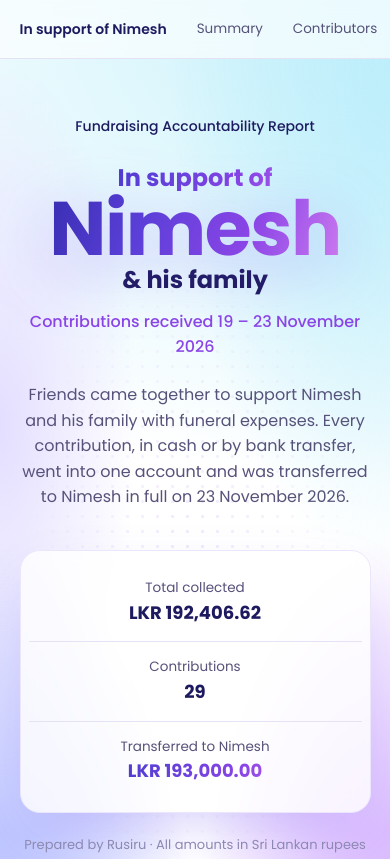
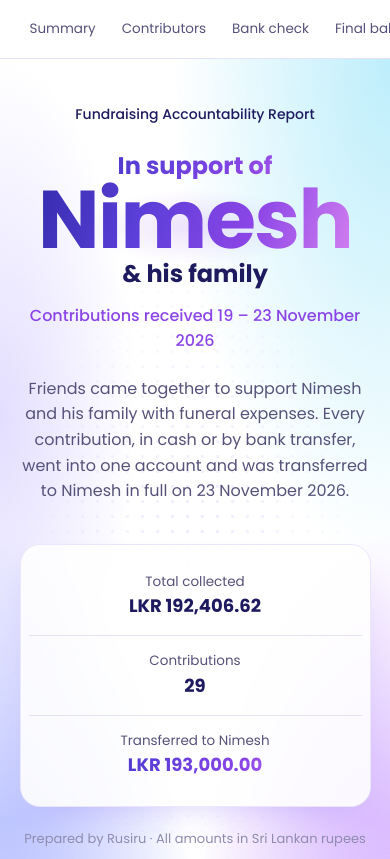
Before and after one commit to GodRussa/nimesh-fundraiser, a plain HTML site: page index.html in a window 390 px wide. Shown: the top 859 px of the page. Drawn offline with Linux system fonts and the light colour scheme.

Commit message:
Make the page smoother and better on phones
Remove live blur and drop-shadow filters, paint the background once on a
fixed layer, limit hover effects to devices that hover, and tighten the
phone layout.

Co-Authored-By: Claude Opus 5.5 <noreply@anthropic.com>
Claude-Session: https://claude.ai/code/session_01D5GzjRj3CAbFNvZNSkeDrA

```diff
--- a/index.html
+++ b/index.html
@@ -6,7 +6,7 @@
 <title>In support of Nimesh</title>
 <link rel="preconnect" href="https://fonts.googleapis.com">
 <link rel="preconnect" href="https://fonts.gstatic.com" crossorigin>
-<link href="https://fonts.googleapis.com/css2?family=Poppins:ital,wght@0,400;0,500;0,600;0,700;1,400&display=swap" rel="stylesheet">
+<link href="https://fonts.googleapis.com/css2?family=Poppins:ital,wght@0,400;0,500;0,700;1,400&display=swap" rel="stylesheet">
 <style>
 /* VOICE   calm, warm, honest — an accountability report for friends, not a campaign
    IDEA    the printed report brought to life: one account, every rupee traced in and out
@@ -15,22 +15,19 @@
    LAYOUT  hero with the total, then summary, contributors, reconciliation, final balance */
 :root{color-scheme:light;
   --bg:#ffffff;--ink:#1e1a5f;--body:#56527a;--mute:#8f8cb0;--line:#e6e2f5;
-  --card:rgba(255,255,255,.8);--cardline:#ebe6fb;--tint:#f1ecff;
+  --card:rgba(255,255,255,.88);--cardline:#ebe6fb;--tint:#f1ecff;
   --purple:#8b45e6;--indigo:#3b3db8;--pink:#d77cf2;--g1:#2f2aa8;
-  --glow:0 24px 60px -24px rgba(108,78,240,.35);
+  --glow:0 14px 34px -18px rgba(108,78,240,.32);
 }
 :root[data-theme=light],:root[data-theme=dark]{color-scheme:light}
 *{box-sizing:border-box;min-width:0}
 html{scroll-behavior:smooth;scroll-padding-top:76px;background:#fff}
-body{margin:0;color:var(--ink);font:16px/1.6 Poppins,system-ui,sans-serif;overflow-x:clip;
-  background:
-   radial-gradient(900px 700px at 100% 0%,#c6f1fb 0%,rgba(198,241,251,0) 70%),
-   radial-gradient(800px 800px at 0% 26%,#e3deff 0%,rgba(227,222,255,0) 70%),
-   radial-gradient(900px 700px at 100% 46%,#ead9ff 0%,rgba(234,217,255,0) 70%),
-   radial-gradient(800px 700px at 0% 66%,#d6dcff 0%,rgba(214,220,255,0) 70%),
-   radial-gradient(900px 800px at 100% 86%,#d8bbff 0%,rgba(216,187,255,0) 70%),
-   radial-gradient(900px 600px at 0% 100%,#9fa9ff 0%,rgba(159,169,255,0) 70%),
-   #fff}
+body{margin:0;color:var(--ink);font:16px/1.6 Poppins,system-ui,sans-serif;overflow-x:clip;background:#fff;-webkit-tap-highlight-color:transparent;-webkit-text-size-adjust:100%;text-rendering:optimizeSpeed}
+body::before{content:"";position:fixed;inset:0;z-index:-3;pointer-events:none;transform:translateZ(0);will-change:transform;
+  background:radial-gradient(70vmax 55vmax at 100% 0%,#cdf2fb 0%,rgba(205,242,251,0) 70%),
+   radial-gradient(60vmax 50vmax at 0% 45%,#e6e1ff 0%,rgba(230,225,255,0) 70%),
+   radial-gradient(65vmax 55vmax at 0% 100%,#aab3ff 0%,rgba(170,179,255,0) 70%),
+   radial-gradient(65vmax 55vmax at 100% 100%,#d2b0ff 0%,rgba(210,176,255,0) 70%)}
 /* soft halftone texture, as in the printed cover */
 .dots{position:relative}
 .dots::after{content:"";position:absolute;inset:0;z-index:-1;pointer-events:none;
@@ -38,25 +35,25 @@ body{margin:0;color:var(--ink);font:16px/1.6 Poppins,system-ui,sans-serif;overfl
   -webkit-mask-image:radial-gradient(ellipse 60% 55% at 50% 60%,#000 0%,transparent 75%);mask-image:radial-gradient(ellipse 60% 55% at 50% 60%,#000 0%,transparent 75%)}
 .wrap{max-width:1040px;margin:0 auto;padding:0 max(5vw,18px)}
 .grad{background:linear-gradient(110deg,#2f2aa8 0%,#5b3fd8 35%,#8b45e6 65%,#e08af2 100%);-webkit-background-clip:text;background-clip:text;color:transparent}
-nav{position:sticky;top:0;z-index:5;backdrop-filter:blur(14px);-webkit-backdrop-filter:blur(14px);background:rgba(255,255,255,.62);border-bottom:1px solid var(--line)}
+nav{position:sticky;top:0;z-index:5;background:rgba(255,255,255,.93);transform:translateZ(0);border-bottom:1px solid var(--line)}
 nav .wrap{display:flex;gap:6px;align-items:center;overflow-x:auto;padding-block:10px}
 nav b{flex:none;font-weight:600;font-size:14px;margin-right:auto;white-space:nowrap;padding-right:12px}
 nav a{flex:none;color:var(--body);text-decoration:none;font-size:13.5px;padding:8px 12px;border-radius:99px;min-height:36px;display:inline-flex;align-items:center}
-nav a:hover,nav a:focus-visible{background:var(--tint);color:var(--purple);outline:none}
+nav a:focus-visible{background:var(--tint);color:var(--purple);outline:none}
 section{padding:clamp(48px,7vw,88px) 0}
 .pill{display:inline-block;font-size:13px;font-weight:500;color:var(--purple);background:var(--tint);padding:4px 12px;border-radius:99px}
 h1,h2{line-height:1.08;text-wrap:balance;margin:0}
 h2{font-size:clamp(28px,4vw,40px);font-weight:700;margin:14px 0 8px}
 .lede{color:var(--body);max-width:60ch;margin:0}
-.card{background:var(--card);border:1px solid var(--cardline);border-radius:20px;backdrop-filter:blur(8px);-webkit-backdrop-filter:blur(8px);box-shadow:var(--glow)}
+.card{background:var(--card);border:1px solid var(--cardline);border-radius:20px;box-shadow:var(--glow)}
 /* hero */
 .heroband{position:relative;isolation:isolate;padding-bottom:clamp(48px,7vw,90px)}
 .heroband::before{content:"";position:absolute;inset:0 0 -200px 0;z-index:-2;pointer-events:none;background:radial-gradient(80% 70% at 100% 0%,#bdeefb 0%,rgba(191,238,251,0) 70%),radial-gradient(75% 70% at 0% 95%,#8f9cff 0%,rgba(154,166,255,0) 70%),radial-gradient(75% 70% at 100% 95%,#c08cff 0%,rgba(195,145,255,0) 70%),radial-gradient(50% 50% at 0% 35%,#e3deff 0%,rgba(227,222,255,0) 70%);-webkit-mask-image:linear-gradient(#000 74%,transparent);mask-image:linear-gradient(#000 74%,transparent)}
 .hero{text-align:center;padding-top:clamp(56px,10vw,120px)}
 .hero .kicker{font-size:14px;font-weight:500;color:var(--ink)}
-.hero h1{font-weight:700;margin-top:28px}
+.hero h1{font-weight:700;margin-top:28px;background:radial-gradient(45% 40% at 50% 55%,rgba(139,69,230,.16),rgba(139,69,230,0) 70%)}
 .hero h1 .a{display:block;font-size:clamp(24px,3.4vw,34px)}
-.hero h1 .n{filter:drop-shadow(0 14px 34px rgba(110,70,240,.35));display:block;font-size:clamp(76px,15vw,150px);letter-spacing:-.02em;line-height:1}
+.hero h1 .n{display:block;font-size:clamp(76px,15vw,150px);letter-spacing:-.02em;line-height:1}
 .hero h1 .f{display:block;font-size:clamp(24px,3.4vw,34px);color:var(--ink)}
 .hero .dates{color:var(--purple);font-weight:500;margin:16px 0 0}
 .hero p.lede{margin:22px auto 0;max-width:52ch}
@@ -72,12 +69,12 @@ h2{font-size:clamp(28px,4vw,40px);font-weight:700;margin:14px 0 8px}
 .total .u{color:var(--purple);font-weight:500}
 .split{margin-top:30px;padding:22px}
 .bar{display:flex;height:14px;border-radius:99px;overflow:hidden;background:var(--tint)}
-.bar span{display:block;height:100%;transition:filter .2s}
+.bar span{display:block;height:100%;transition:opacity .2s}
 .bar .b{background:linear-gradient(90deg,var(--indigo),var(--purple))}
 .bar .c{background:var(--pink)}
 .legend{display:grid;grid-template-columns:repeat(2,minmax(0,1fr));gap:12px;margin-top:16px}
 .legend button{all:unset;cursor:pointer;padding:14px 16px;border-radius:14px;border:1px solid var(--line);display:grid;gap:2px}
-.legend button:hover,.legend button:focus-visible,.legend button.on{background:var(--tint);border-color:transparent}
+.legend button:focus-visible,.legend button.on{background:var(--tint);border-color:transparent}
 .legend .k{font-size:13.5px;color:var(--body);display:flex;align-items:center;gap:8px}
 .dot{width:9px;height:9px;border-radius:50%;flex:none}
 .legend .v{font-size:clamp(18px,2.4vw,22px);font-weight:700;white-space:nowrap}
@@ -95,7 +92,7 @@ h2{font-size:clamp(28px,4vw,40px);font-weight:700;margin:14px 0 8px}
 .step .d{font-size:13px;color:var(--purple);font-weight:500;display:block;height:20px}
 .step i{display:block;width:16px;height:16px;border-radius:50%;background:#fff;border:3px solid var(--purple);margin:4px 0 14px;transition:transform .2s}
 .step:nth-child(2) i{margin-inline:auto}.step:nth-child(3) i{margin-left:auto}
-.step:hover i,.step:focus-visible i,.step.on i{transform:scale(1.35);background:var(--purple)}
+.step:focus-visible i,.step.on i{transform:scale(1.35);background:var(--purple)}
 .step b{display:block;font-size:15px}.step span.s{font-size:13.5px;color:var(--body)}
 .stepnote{margin:20px 0 0;padding:14px 16px;border-radius:14px;background:var(--tint);color:var(--ink);font-size:14.5px;min-height:52px}
 /* contributors */
@@ -104,9 +101,9 @@ h2{font-size:clamp(28px,4vw,40px);font-weight:700;margin:14px 0 8px}
 .tools input:focus{outline:2px solid var(--purple);outline-offset:1px}
 .count{align-self:center;color:var(--mute);font-size:13.5px}
 .names{display:grid;grid-template-columns:repeat(auto-fill,minmax(230px,1fr));gap:10px;padding:18px;margin:0;list-style:none}
-.names li{display:flex;flex-wrap:wrap;align-items:center;column-gap:10px;row-gap:0;padding:10px 14px;border-radius:12px;font-weight:500;transition:background .2s,transform .2s}
-.names li:hover{background:var(--tint);transform:translateY(-1px)}
-.names li em{white-space:nowrap;font-style:italic;font-weight:400;font-size:13px;color:var(--purple)}
+.names li{display:flex;align-items:center;gap:10px;padding:10px 14px;border-radius:12px;font-weight:500}
+
+.names li em{white-space:nowrap;display:inline-block;font-style:italic;font-weight:400;font-size:13px;color:var(--purple)}
 .names li.hide{display:none}
 .names li.hit{background:var(--tint)}
 .empty{display:none;color:var(--body);padding:8px 18px 18px}
@@ -116,11 +113,11 @@ h2{font-size:clamp(28px,4vw,40px);font-weight:700;margin:14px 0 8px}
 .ledger{margin-top:28px;padding:10px 6px}
 .row{display:grid;grid-template-columns:minmax(0,1.3fr) minmax(0,1.4fr) auto;gap:16px;align-items:center;padding:12px 16px;border-radius:14px;cursor:pointer;transition:background .2s,opacity .3s}
 .row+.row{margin-top:2px}
-.row:hover,.row:focus-visible{background:var(--tint);outline:none}
+.row:focus-visible{background:var(--tint);outline:none}
 .row .l b{display:block;font-weight:500;font-size:15px}.row .l small{color:var(--mute);font-size:13px}
 .row .amt{font-variant-numeric:tabular-nums;font-weight:500;white-space:nowrap;text-align:right}
 .track{position:relative;height:12px;border-radius:99px;background:var(--tint);overflow:hidden}
-.track span{position:absolute;top:0;bottom:0;border-radius:99px;transition:left .6s ease,width .6s ease}
+.track span{position:absolute;top:0;bottom:0;border-radius:99px}
 .row.add .track span{background:linear-gradient(90deg,var(--indigo),var(--purple))}
 .row.sub .track span{background:var(--pink)}
 .row.sum{background:var(--tint)}.row.sum .l b{font-weight:700}.row.sum .amt{font-weight:700;font-size:17px}
@@ -135,7 +132,7 @@ h2{font-size:clamp(28px,4vw,40px);font-weight:700;margin:14px 0 8px}
 .ref{color:var(--mute);font-size:13px;white-space:nowrap}
 /* final */
 .zero{display:flex;align-items:baseline;gap:12px;margin:22px 0 6px}
-.zero .big{filter:drop-shadow(0 14px 34px rgba(110,70,240,.3));font-size:clamp(88px,17vw,170px);font-weight:700;line-height:.95}
+.zero .big{font-size:clamp(88px,17vw,170px);font-weight:700;line-height:.95}
 .final{margin-top:26px;padding:8px 22px}
 .final div{display:flex;justify-content:space-between;gap:16px;padding:14px 0;border-bottom:1px solid var(--line);font-weight:500}
 .final div:last-child{border:0;font-weight:700}
@@ -150,6 +147,12 @@ h2{font-size:clamp(28px,4vw,40px);font-weight:700;margin:14px 0 8px}
 .sign b{display:block}.sign small{color:var(--mute)}
 footer{padding:36px 0 48px;color:var(--mute);font-size:13px;text-align:center}
 @media(max-width:600px){
+  section{padding:44px 0}.hero{padding-top:44px}.heroband{padding-bottom:36px}
+  .hero h1 .n{font-size:clamp(64px,21vw,96px)}.total .big{font-size:clamp(42px,13vw,60px)}.zero .big{font-size:clamp(76px,24vw,110px)}
+  h2{font-size:clamp(26px,7.4vw,32px)}.split,.flow{padding:16px}.ledger{padding:4px 0}.row{padding:12px}
+  nav b{display:none}nav a{padding:8px 10px}
+  .sign{gap:16px}.sign div{min-width:0;flex:1 1 140px}
+
   .stats,.mini{grid-template-columns:minmax(0,1fr)}
   .stats div+div{border-left:0;border-top:1px solid var(--line);padding-top:14px;margin-top:10px}
   .legend{grid-template-columns:minmax(0,1fr)}
@@ -158,6 +161,8 @@ footer{padding:36px 0 48px;color:var(--mute);font-size:13px;text-align:center}
   .step,.step:nth-child(2),.step:nth-child(3){text-align:left}.step:nth-child(2) i,.step:nth-child(3) i{margin:4px 0 10px}
   .row{grid-template-columns:minmax(0,1fr) auto}.row .track{grid-column:1/-1;grid-row:2}
 }
+@media(hover:hover){nav a:hover{background:var(--tint);color:var(--purple)}.legend button:hover{background:var(--tint);border-color:transparent}.step:hover i{transform:scale(1.35);background:var(--purple)}.names li:hover{background:var(--tint)}.row:hover{background:var(--tint)}}
+button,a,.row,input{touch-action:manipulation}
 @media(prefers-reduced-motion:reduce){*{transition:none!important}html{scroll-behavior:auto}}
 </style>
 </head>
@@ -277,8 +282,8 @@ countEls.forEach(el => io.observe(el));
 const bars = {b: document.querySelector('.bar .b'), c: document.querySelector('.bar .c')};
 document.querySelectorAll('.legend button').forEach(btn => {
   const on = () => { document.querySelectorAll('.legend button').forEach(x => x.classList.toggle('on', x === btn));
-    for (const k in bars) bars[k].style.filter = k === btn.dataset.ch ? 'none' : 'saturate(.3) opacity(.45)'; };
-  const off = () => { btn.classList.remove('on'); for (const k in bars) bars[k].style.filter = 'none'; };
+    for (const k in bars) bars[k].style.opacity = k === btn.dataset.ch ? '1' : '.3'; };
+  const off = () => { btn.classList.remove('on'); for (const k in bars) bars[k].style.opacity = '1'; };
   btn.addEventListener('mouseenter', on); btn.addEventListener('focus', on);
   btn.addEventListener('mouseleave', off); btn.addEventListener('blur', off); btn.addEventListener('click', on);
 });
@@ -302,7 +307,7 @@ const dots = ['var(--indigo)','var(--purple)','var(--pink)'];
 const esc = s => s.replace(/&/g,'&amp;').replace(/</g,'&lt;');
 const ul = document.getElementById('names');
 ul.innerHTML = names.map((n, i) => { const [a, b] = n.split('|');
-  return `<li data-n="${esc(a.toLowerCase())}"><i class="dot" style="background:${dots[i % 3]}"></i>${esc(a)}${b ? ` <em>(${esc(b)})</em>` : ''}</li>`; }).join('');
+  return `<li data-n="${esc(a.toLowerCase())}"><i class="dot" style="background:${dots[i % 3]}"></i><span>${esc(a)}${b ? ` <em>(${esc(b)})</em>` : ''}</span></li>`; }).join('');
 const q = document.getElementById('q'), count = document.getElementById('count'), empty = document.getElementById('empty');
 const filter = () => { const v = q.value.trim().toLowerCase(); let shown = 0;
   ul.querySelectorAll('li').forEach(li => { const m = !v || li.dataset.n.includes(v);
```
